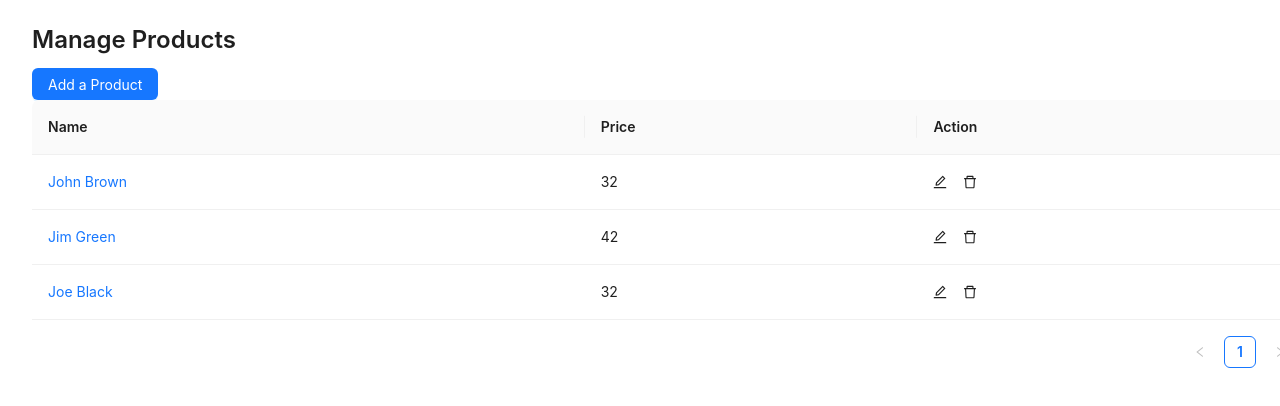
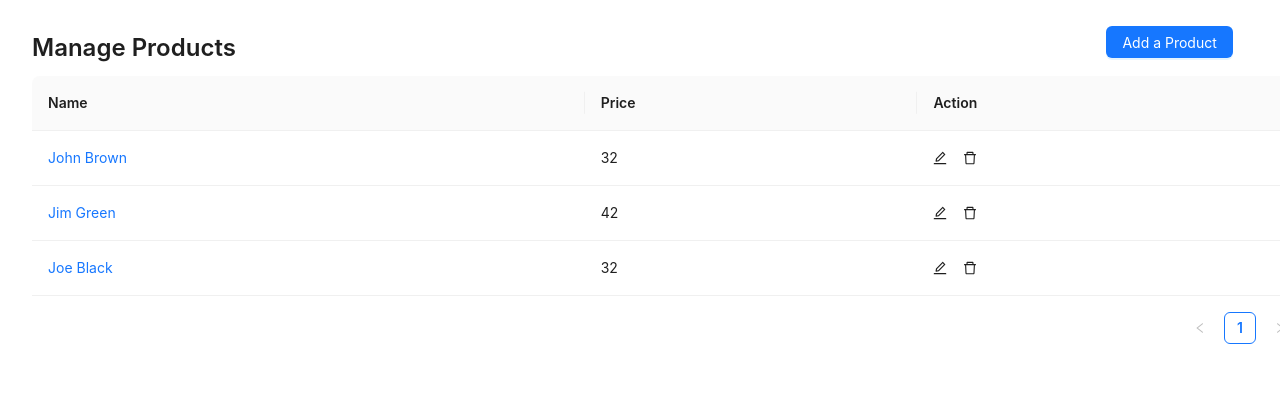
Before and after one commit to akashmondal2000/ShoppingApp, a React (Create React App) app: page / in a window 1280 px wide. Shown: the top 406 px of the page. Built offline with nearby package versions, Linux system fonts and the light colour scheme.

Commit message:
Fix top header of manage-product page

```diff
--- a/src/pages/ManageProducts/ManageProducts.module.css
+++ b/src/pages/ManageProducts/ManageProducts.module.css
@@ -3,3 +3,12 @@
     height: 100%;
     padding: 0 24px;
 }
+
+.topHeader{
+    width: 95%;
+    height: auto;
+    display: flex;
+    flex-direction: row;
+    justify-content: space-between;
+    align-items: center;
+}
```
